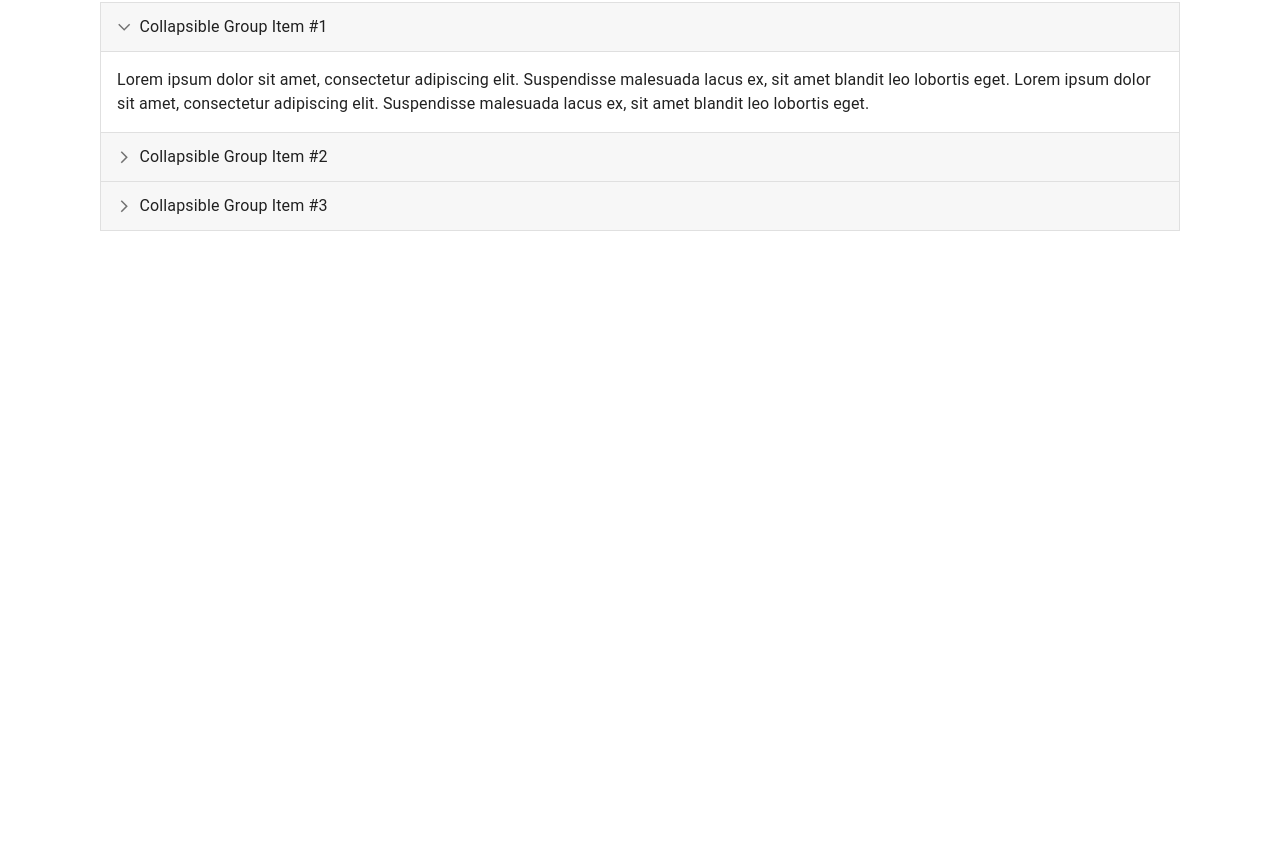
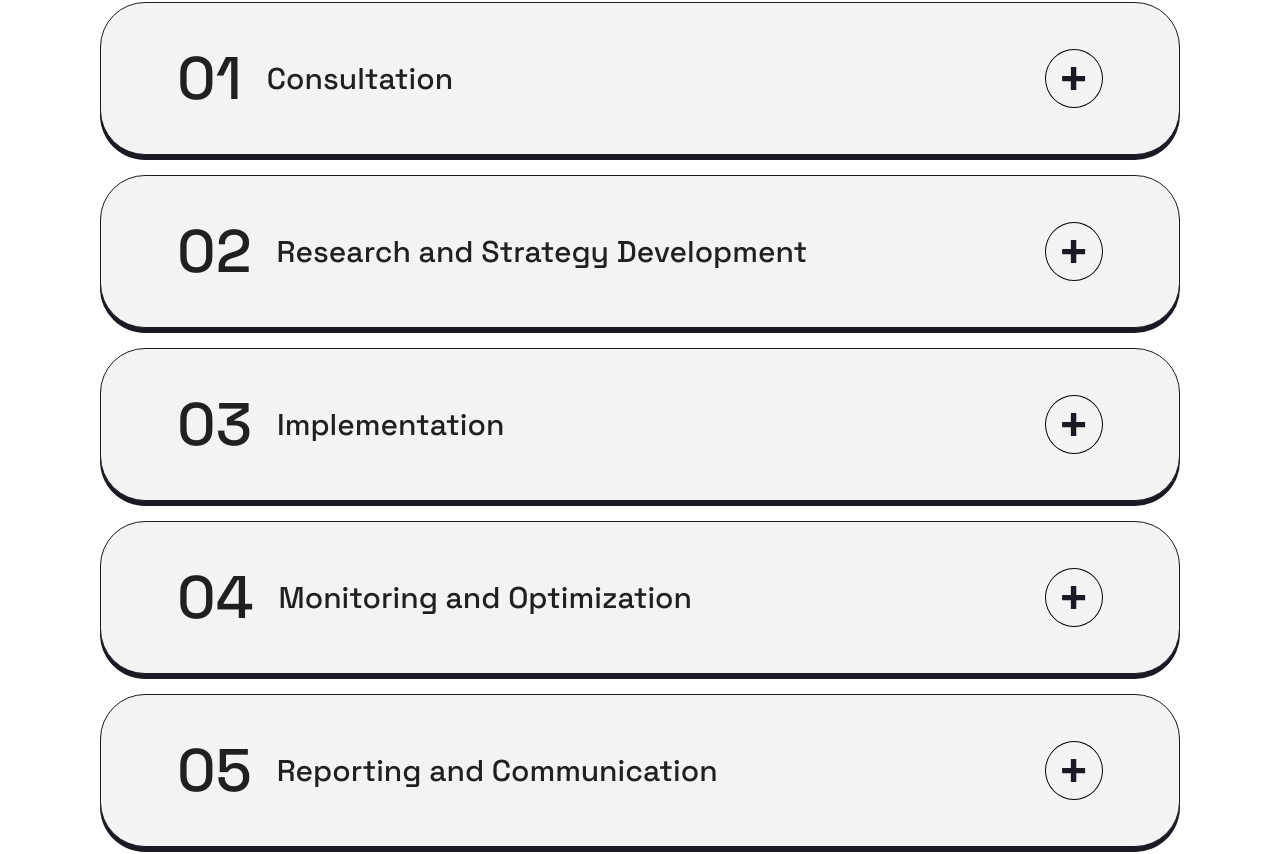
Before and after one commit to xboikom1/Positivus, a React (Vite) app: page / in a window 1280 px wide. Shown: the part 3250-4104 px from the top of the page. Before the commit the page ends 3551 px from the top, so only its background shows below. Built offline with nearby package versions, Linux system fonts and the light colour scheme.

Commit message:
working process section

```diff
--- a/src/components/Accordion/Accordion.jsx
+++ b/src/components/Accordion/Accordion.jsx
@@ -1,105 +1,177 @@
 import * as React from 'react';
-import { styled } from '@mui/material/styles';
-import ArrowForwardIosSharpIcon from '@mui/icons-material/ArrowForwardIosSharp';
-import MuiAccordion from '@mui/material/Accordion';
-import MuiAccordionSummary, {
-  accordionSummaryClasses,
-} from '@mui/material/AccordionSummary';
-import MuiAccordionDetails from '@mui/material/AccordionDetails';
+import Accordion from '@mui/material/Accordion';
+import AccordionDetails from '@mui/material/AccordionDetails';
+import AccordionSummary from '@mui/material/AccordionSummary';
 import Typography from '@mui/material/Typography';
+import SvgIcon from '@mui/material/SvgIcon';
+import clsx from 'clsx';
 import css from './Accordion.module.css';
 
-const Accordion = styled(props => (
-  <MuiAccordion disableGutters elevation={0} square {...props} />
-))(({ theme }) => ({
-  border: `1px solid ${theme.palette.divider}`,
-  '&:not(:last-child)': {
-    borderBottom: 0,
-  },
-  '&::before': {
-    display: 'none',
-  },
-}));
+function ExpandIcon({ expanded }) {
+  return (
+    <SvgIcon>
+      {expanded ? (
+        <svg aria-label="close icon" className={css.svgIcon}>
+          <use href="/src/images/icons/sprite.svg#icon-minus"></use>
+        </svg>
+      ) : (
+        <svg aria-label="open icon" className={css.svgIcon}>
+          <use href="/src/images/icons/sprite.svg#icon-plus"></use>
+        </svg>
+      )}
+    </SvgIcon>
+  );
+}
 
-const AccordionSummary = styled(props => (
-  <MuiAccordionSummary
-    expandIcon={<ArrowForwardIosSharpIcon sx={{ fontSize: '0.9rem' }} />}
-    {...props}
-  />
-))(({ theme }) => ({
-  backgroundColor: 'rgba(0, 0, 0, .03)',
-  flexDirection: 'row-reverse',
-  [`& .${accordionSummaryClasses.expandIconWrapper}.${accordionSummaryClasses.expanded}`]:
-    {
-      transform: 'rotate(90deg)',
-    },
-  [`& .${accordionSummaryClasses.content}`]: {
-    marginLeft: theme.spacing(1),
-  },
-  ...theme.applyStyles('dark', {
-    backgroundColor: 'rgba(255, 255, 255, .05)',
-  }),
-}));
+export default function ControlledAccordions() {
+  const [expanded, setExpanded] = React.useState(false);
 
-const AccordionDetails = styled(MuiAccordionDetails)(({ theme }) => ({
-  padding: theme.spacing(2),
-  borderTop: '1px solid rgba(0, 0, 0, .125)',
-}));
-
-export default function CustomizedAccordions() {
-  const [expanded, setExpanded] = React.useState('panel1');
-
-  const handleChange = panel => (event, newExpanded) => {
-    setExpanded(newExpanded ? panel : false);
+  const handleChange = panel => (event, isExpanded) => {
+    setExpanded(isExpanded ? panel : false);
   };
 
   return (
-    <div>
+    <div className={css.accordionList}>
       <Accordion
+        className={clsx(css.listItem, expanded === 'panel1' && css.expanded)}
         expanded={expanded === 'panel1'}
         onChange={handleChange('panel1')}
       >
-        <AccordionSummary aria-controls="panel1d-content" id="panel1d-header">
-          <Typography component="span">Collapsible Group Item #1</Typography>
+        <AccordionSummary
+          expandIcon={<ExpandIcon expanded={expanded === 'panel1'} />}
+          aria-controls="panel1bh-content"
+          id="panel1bh-header"
+        >
+          <h1 className={css.listItemTitle}>
+            01 <span className={css.titleText}>Consultation</span>
+          </h1>
         </AccordionSummary>
         <AccordionDetails>
-          <Typography>
-            Lorem ipsum dolor sit amet, consectetur adipiscing elit. Suspendisse
-            malesuada lacus ex, sit amet blandit leo lobortis eget. Lorem ipsum
-            dolor sit amet, consectetur adipiscing elit. Suspendisse malesuada
-            lacus ex, sit amet blandit leo lobortis eget.
+          <Typography className={css.accordionInfo}>
+            During the initial consultation, we will discuss your business goals
+            and objectives, target audience, and current marketing efforts. This
+            will allow us to understand your needs and tailor our services to
+            best fit your requirements.
           </Typography>
         </AccordionDetails>
       </Accordion>
       <Accordion
+        className={clsx(css.listItem, expanded === 'panel2' && css.expanded)}
         expanded={expanded === 'panel2'}
         onChange={handleChange('panel2')}
       >
-        <AccordionSummary aria-controls="panel2d-content" id="panel2d-header">
-          <Typography component="span">Collapsible Group Item #2</Typography>
+        <AccordionSummary
+          expandIcon={<ExpandIcon expanded={expanded === 'panel2'} />}
+          aria-controls="panel2bh-content"
+          id="panel2bh-header"
+        >
+          <h1 className={css.listItemTitle}>
+            02
+            <span className={css.titleText}>
+              Research and Strategy Development
+            </span>
+          </h1>
         </AccordionSummary>
         <AccordionDetails>
-          <Typography>
-            Lorem ipsum dolor sit amet, consectetur adipiscing elit. Suspendisse
-            malesuada lacus ex, sit amet blandit leo lobortis eget. Lorem ipsum
-            dolor sit amet, consectetur adipiscing elit. Suspendisse malesuada
-            lacus ex, sit amet blandit leo lobortis eget.
+          <Typography className={css.accordionInfo}>
+            In this phase, we will conduct thorough research and analysis to
+            understand the market, competitors, and target audience. We will
+            develop a comprehensive strategy that aligns with your business
+            goals and objectives.
           </Typography>
         </AccordionDetails>
       </Accordion>
       <Accordion
+        className={clsx(css.listItem, expanded === 'panel3' && css.expanded)}
         expanded={expanded === 'panel3'}
         onChange={handleChange('panel3')}
       >
-        <AccordionSummary aria-controls="panel3d-content" id="panel3d-header">
-          <Typography component="span">Collapsible Group Item #3</Typography>
+        <AccordionSummary
+          expandIcon={<ExpandIcon expanded={expanded === 'panel3'} />}
+          aria-controls="panel3bh-content"
+          id="panel3bh-header"
+        >
+          <h1 className={css.listItemTitle}>
+            03 <span className={css.titleText}>Implementation</span>
+          </h1>
         </AccordionSummary>
         <AccordionDetails>
-          <Typography>
-            Lorem ipsum dolor sit amet, consectetur adipiscing elit. Suspendisse
-            malesuada lacus ex, sit amet blandit leo lobortis eget. Lorem ipsum
-            dolor sit amet, consectetur adipiscing elit. Suspendisse malesuada
-            lacus ex, sit amet blandit leo lobortis eget.
+          <Typography className={css.accordionInfo}>
+            During the implementation phase, we will execute the strategy by
+            developing and deploying the necessary solutions. This includes
+            designing, coding, and integrating systems to achieve the desired
+            outcomes.
+          </Typography>
+        </AccordionDetails>
+      </Accordion>
+      <Accordion
+        className={clsx(css.listItem, expanded === 'panel4' && css.expanded)}
+        expanded={expanded === 'panel4'}
+        onChange={handleChange('panel4')}
+      >
+        <AccordionSummary
+          expandIcon={<ExpandIcon expanded={expanded === 'panel4'} />}
+          aria-controls="panel4bh-content"
+          id="panel4bh-header"
+        >
+          <h1 className={css.listItemTitle}>
+            04
+            <span className={css.titleText}>Monitoring and Optimization</span>
+          </h1>
+        </AccordionSummary>
+        <AccordionDetails>
+          <Typography className={css.accordionInfo}>
+            In this phase, we will continuously monitor the performance of the
+            deployed solutions. We will analyze data, identify areas for
+            improvement, and optimize processes to ensure maximum efficiency and
+            effectiveness.
+          </Typography>
+        </AccordionDetails>
+      </Accordion>
+      <Accordion
+        className={clsx(css.listItem, expanded === 'panel5' && css.expanded)}
+        expanded={expanded === 'panel5'}
+        onChange={handleChange('panel5')}
+      >
+        <AccordionSummary
+          expandIcon={<ExpandIcon expanded={expanded === 'panel5'} />}
+          aria-controls="panel5bh-content"
+          id="panel5bh-header"
+        >
+          <h1 className={css.listItemTitle}>
+            05
+            <span className={css.titleText}>Reporting and Communication</span>
+          </h1>
+        </AccordionSummary>
+        <AccordionDetails>
+          <Typography className={css.accordionInfo}>
+            During this phase, we will provide regular reports and updates on
+            the progress and performance of the implemented solutions. We will
+            maintain clear and open communication to keep you informed and
+            involved throughout the process.
+          </Typography>
+        </AccordionDetails>
+      </Accordion>
+      <Accordion
+        className={clsx(css.listItem, expanded === 'panel6' && css.expanded)}
+        expanded={expanded === 'panel6'}
+        onChange={handleChange('panel6')}
+      >
+        <AccordionSummary
+          expandIcon={<ExpandIcon expanded={expanded === 'panel6'} />}
+          aria-controls="panel6bh-content"
+          id="panel6bh-header"
+        >
+          <h1 className={css.listItemTitle}>
+            06 <span className={css.titleText}>Continual Improvement</span>
+          </h1>
+        </AccordionSummary>
+        <AccordionDetails>
+          <Typography className={css.accordionInfo}>
+            In the final phase, we focus on continual improvement by gathering
+            feedback, analyzing results, and making necessary adjustments. Our
+            goal is to ensure that the solutions continue to meet your evolving
+            business needs and deliver sustainable success.
           </Typography>
         </AccordionDetails>
       </Accordion>
--- a/src/components/Accordion/Accordion.module.css
+++ b/src/components/Accordion/Accordion.module.css
@@ -11,53 +11,43 @@
     box-shadow: 0 5px 0 0 var(--dark) !important;
     background-color: var(--grey) !important;
     margin: 0 !important;
-    transition: background-color 250ms linear;
+    transition: background-color 250ms linear !important;
 }
 
-.listItem.Mui-expanded {
+.expanded {
     background-color: var(--green) !important;
+}
+
+.accordionInfo::before {
+    content: '';
+    display: flex;
+    border: 1px solid var(--dark);
+    width: 100%;
+    height: 0;
+    margin-bottom: 30px;
 }
 
 .listItem::before {
     display: none;
 }
 
-.listTitle {
+.listItemTitle {
     display: flex;
     align-items: center;
+    margin: -12px 0;
 }
 
-.titleNumber {
-    font-size: 60px;
-    margin-right: 25px;
-}
-
-.accordionHeader {
-    display: flex;
-    gap: 25px;
-    color: var(--black);
-}
-
-.titleBtn {
-    display: flex;
-    align-items: center;
-    justify-content: space-between;
-
+.titleText {
+    font-size: 30px;
+    margin-left: 25px;
+    font-weight: 500;
 }
 
 .svgIcon {
-    fill: var(--black);
-    stroke-width: 1px;
+    width: 58px !important;
+    height: 59px !important;
+    border: 1px solid black;
+    border-radius: 100%;
+    padding: 16px;
+    fill: var(--dark);
 }
-
-.svgIcon::after {
-    content: "";
-}
-
-.btnIcon {
-    display: flex;
-    align-items: center;
-    justify-content: center;
-    padding: 26px 20px;
-    border-radius: 100%;
-}
--- a/src/index.css
+++ b/src/index.css
@@ -87,17 +87,3 @@ button {
   gap: 40px;
   margin-bottom: 80px;
 }
-
-.ac-panel {
-  max-height: 0;
-  /* Скрыть панели по умолчанию */
-  overflow: hidden;
-  /* Скрыть переполнение */
-  transition: max-height 0.3s ease;
-  /* Плавная анимация */
-}
-
-.ac-panel.ac-active {
-  max-height: 200px;
-  /* Установите максимальную высоту для открытого состояния */
-}
```
